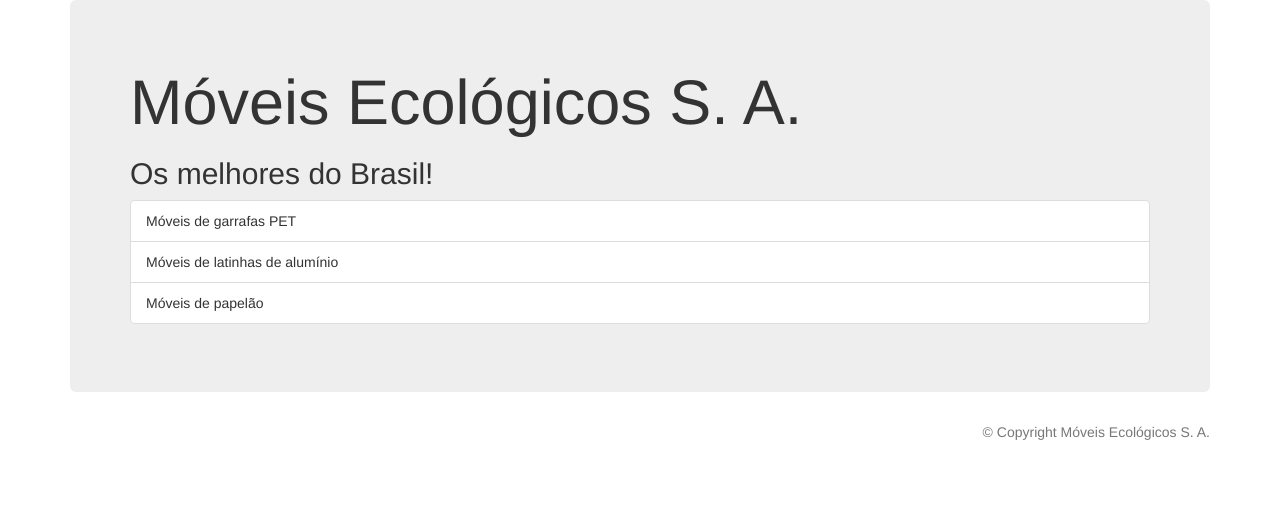
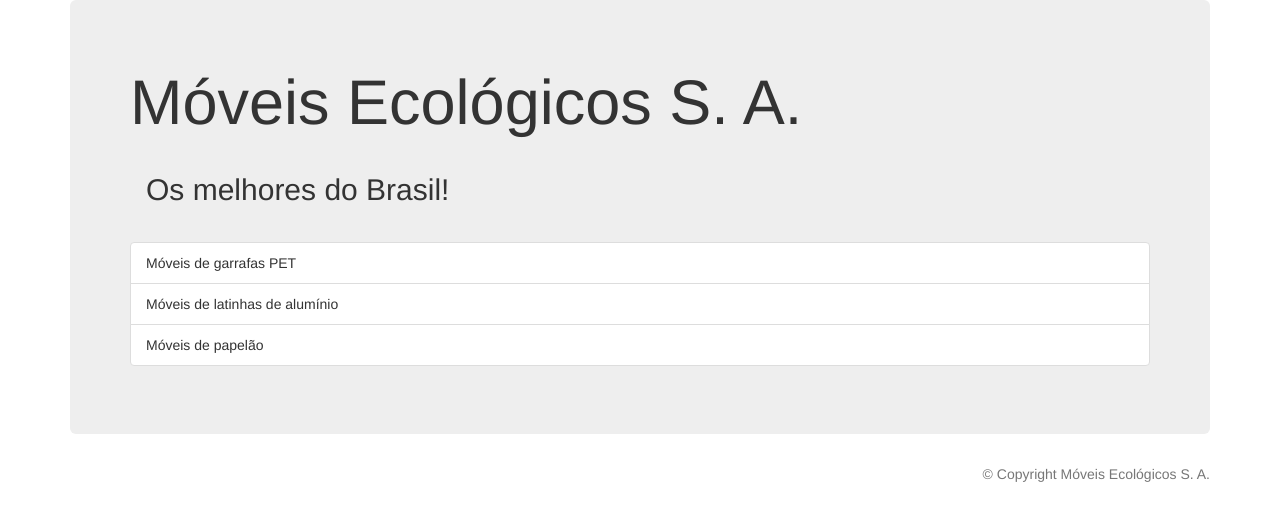
Before and after one commit to rveneroso/moveis-ecologicos, a plain HTML site: page index.html in a window 1280 px wide. Drawn offline with nearby package versions, Linux system fonts and the light colour scheme.

Commit message:
Melhorando design do banner

```diff
--- a/index.html
+++ b/index.html
@@ -16,7 +16,7 @@
 	<div class="container">
 		<div class="jumbotron">
     <h1>Móveis Ecológicos S. A.</h1>
-    <h2 id="mensagem"></h2>
+    <h2 id="mensagem" class="alert laert-info"></h2>
     <ul class="list-group">
         <li class="list-group-item">Móveis de garrafas PET</li>
         <li class="list-group-item">Móveis de latinhas de alumínio</li>
```
